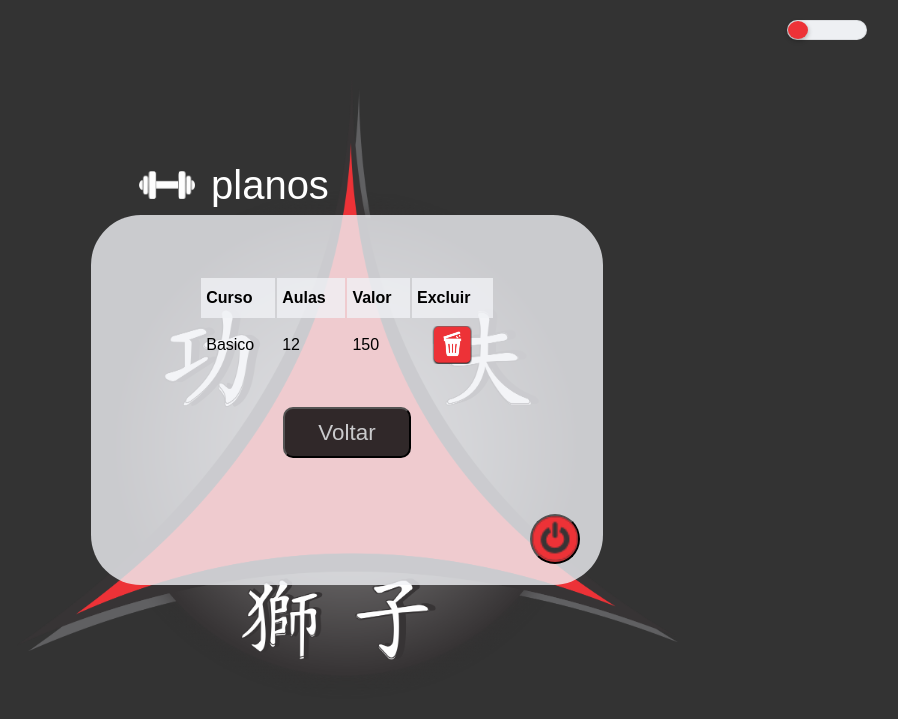
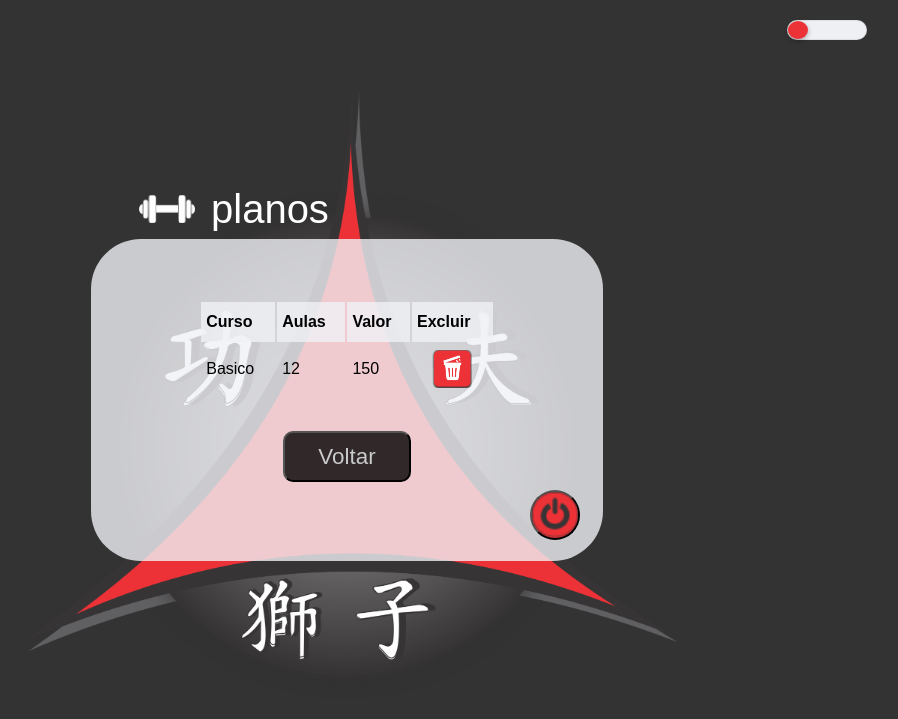
Before and after one commit to samantaProspero/Academia, a Django app: page /planos in a window 1280 px wide. Shown: the top 719 px of the page, without its empty margins (293-1191 px from the left). Run offline with Django 3.2, Linux system fonts and the light colour scheme; data comes from the database, SQL or seed files in the repository.

Commit message:
layout botoes

```diff
--- a/static/css/base.css
+++ b/static/css/base.css
@@ -108,6 +108,7 @@ body {
   align-items: center;
   border-radius: 8px;
   margin-top: 2rem;
+
 }
 
 .home-buttons {
--- a/static/css/cadastro.css
+++ b/static/css/cadastro.css
@@ -50,7 +50,6 @@
   align-items: center;
   padding: 1.5rem;
   border-radius: 8px;
-
   padding-top: 0.7rem;
 }
 
@@ -82,6 +81,8 @@
   flex-direction: row;
   align-items: center;
   justify-content: space-evenly;
+  margin-top: 2rem;
+  margin-bottom: -3rem;
 }
 .area-cadastro #form-cadastro #buttons-div input[type="button"],
 .area-cadastro #form-cadastro #buttons-div input[type="submit"] {
--- a/static/css/planos1.css
+++ b/static/css/planos1.css
@@ -110,7 +110,7 @@ td {
   /* padding: 0.8rem 1.8rem; */
   border-radius: 10px;
   margin-top: 30px;
-    color: var(--background_container);
+  color: var(--background_container);
   background-color: var(--background);
 }
 #add-link {
@@ -128,3 +128,8 @@ img#planos-delete {
   height: 40px;
   object-fit: contain;
 }
+
+.buttons-div {
+  margin-top: 2rem;
+  margin-bottom: -3rem;
+}
--- a/templates/Plano/planos.html
+++ b/templates/Plano/planos.html
@@ -35,7 +35,7 @@
             </div>
             </tbody>
           </table>
-        </div>
-        <button name="voltar" onclick="javascript:history.back()">Voltar</button>
+        </div >
+        <button class="buttons-div" name="voltar" onclick="javascript:history.back()">Voltar</button>
       </div>
 {% endblock conteudo%}
```
